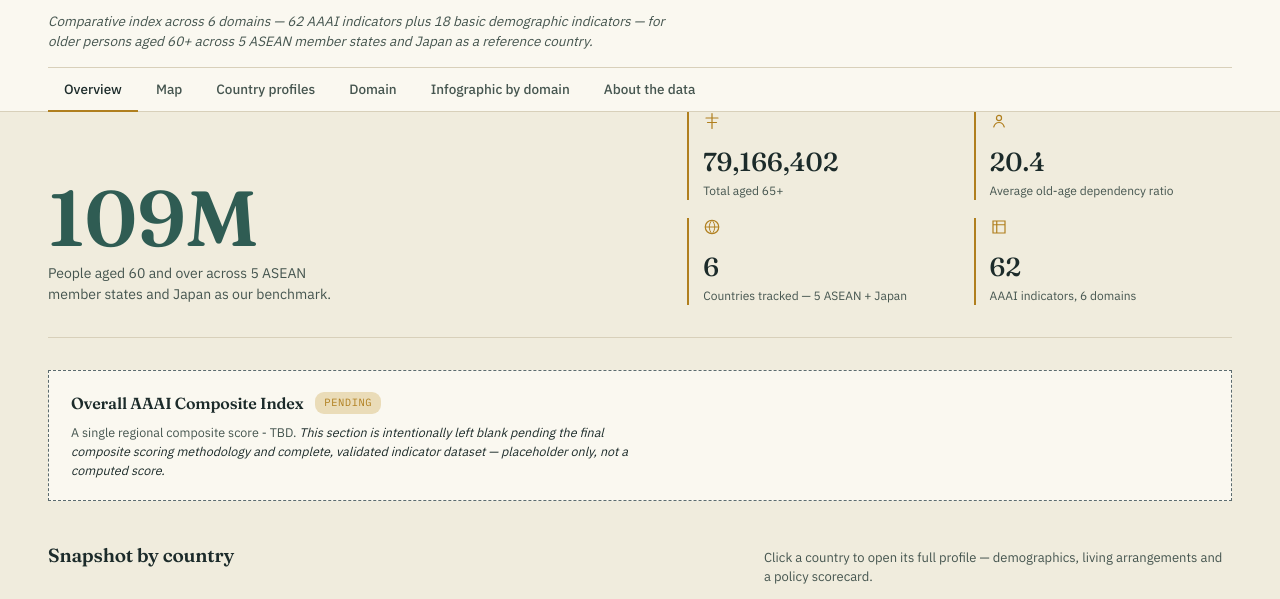
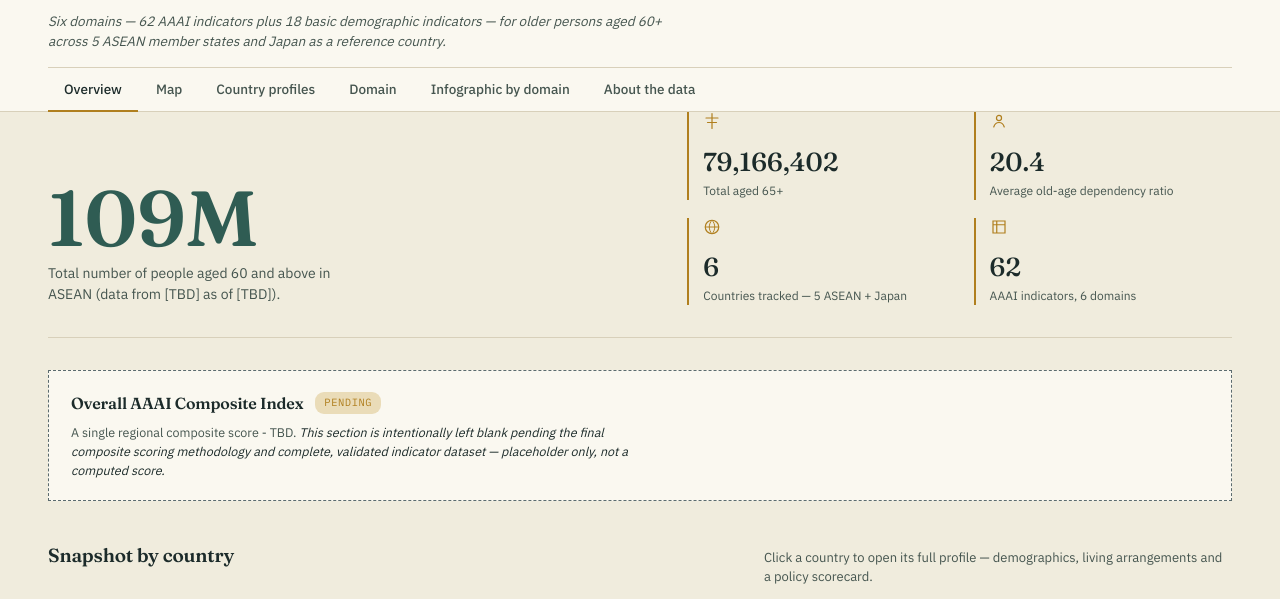
Before and after one commit to hmanvo31-byte/aaai-dashboard, a website: page index.html in a window 1280 px wide. Shown: the part 148-747 px from the top of the page. Drawn offline with nearby package versions, Linux system fonts and the light colour scheme.

Commit message:
Update index.html

```diff
--- a/index.html
+++ b/index.html
@@ -32,7 +32,7 @@
     </div>
   </div>
   <div class="shell">
-    <p class="strapline">Comparative index across 6 domains — 62 AAAI indicators plus 18 basic demographic indicators — for older persons aged 60+ across 5 ASEAN member states and Japan as a reference country.</p>
+    <p class="strapline"> Six domains — 62 AAAI indicators plus 18 basic demographic indicators — for older persons aged 60+ across 5 ASEAN member states and Japan as a reference country.</p>
     <nav class="tabs">
       <button data-view="overview" class="active">Overview</button>
       <button data-view="map">Map</button>
@@ -51,7 +51,7 @@
     <div class="hero">
       <div>
         <div class="stat-figure num" id="hero-figure">—</div>
-        <div class="stat-label">People aged 60 and over across 5 ASEAN member states and Japan as our benchmark.</div>
+        <div class="stat-label"> Total number of people aged 60 and above in ASEAN (data from [TBD] as of [TBD]).</div>
       </div>
       <div class="hero-supporting">
         <div class="item">
```
